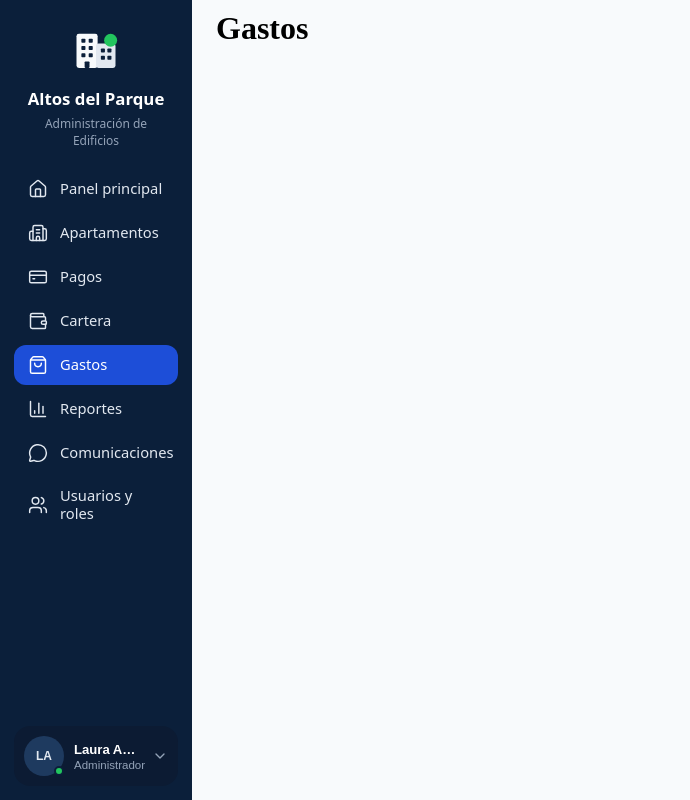
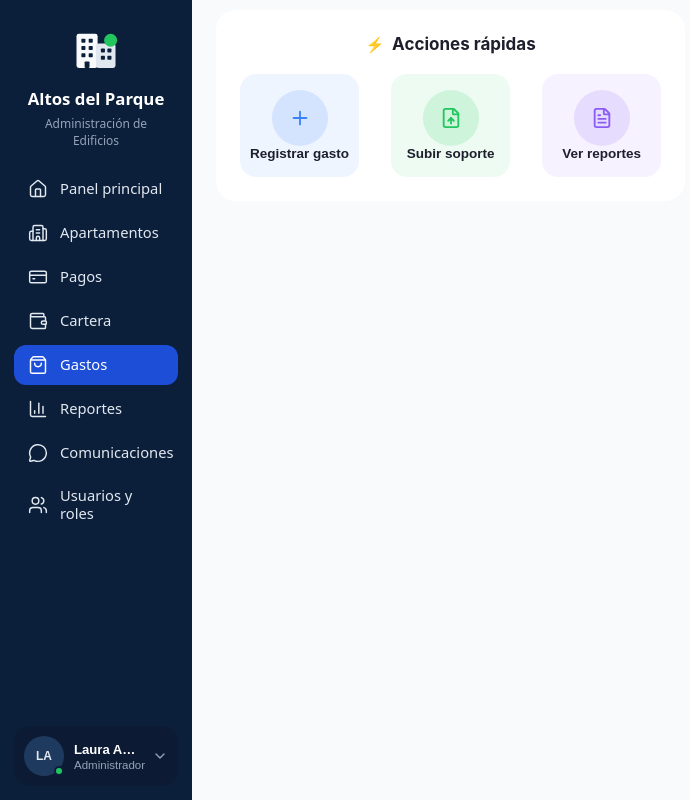
Before and after one commit to StartupName/admin-software, a React (Vite) app: page /expenses in a window 1280 px wide. Shown: the whole page, without its empty margins (0-690 px from the left). Built offline with nearby package versions, Linux system fonts and the light colour scheme.

Commit message:
feat(modules-expenses): reuse quick actions
- Import existing Dashboard quick actions into Expenses.
- Load test data from JSON and pass it via props.

```diff
--- a/src/modules/expenses/Expenses.css
+++ b/src/modules/expenses/Expenses.css
@@ -1,4 +1,8 @@
 .expenses-table{
     min-height: 0;
     margin: 10px 24px;
+    display: flex;
+    flex-direction: row;
+    gap: 16px;
+    align-items: flex-start;
 }
--- a/src/modules/expenses/Expenses.jsx
+++ b/src/modules/expenses/Expenses.jsx
@@ -1,11 +1,25 @@
+import { Plus, FileUp, FileText } from 'lucide-react'
 import './Expenses.css'
+import QuickActionsComponent from '../dashboard/components/QuickActionsComponent/QuickActionsComponent'
+import actionsJson from './components/QuickActionsComponent/example_data.json'
+
+const actionIcons = {
+  Plus,
+  FileUp,
+  FileText,
+}
+
+const quickActions = actionsJson.map((action) => ({
+  ...action,
+  icon: actionIcons[action.icon],
+}))
 
 export default function Expenses(){
     return (
         <>
             <div className="expenses-table">
                 {/* Put the table componente here */}
-                <h1>Gastos</h1>
+                <QuickActionsComponent actions={quickActions} />
             </div>
         </>
     )
--- /dev/null
+++ b/src/modules/expenses/components/QuickActionsComponent/example_data.json
@@ -0,0 +1,20 @@
+[
+  {
+    "id": 1,
+    "title": "Registrar gasto",
+    "icon": "Plus",
+    "color": "#3B82F6"
+  },
+  {
+    "id": 2,
+    "title": "Subir soporte",
+    "icon": "FileUp",
+    "color": "#22C55E"
+  },
+  {
+    "id": 3,
+    "title": "Ver reportes",
+    "icon": "FileText",
+    "color": "#8B5CF6"
+  }
+]
```
